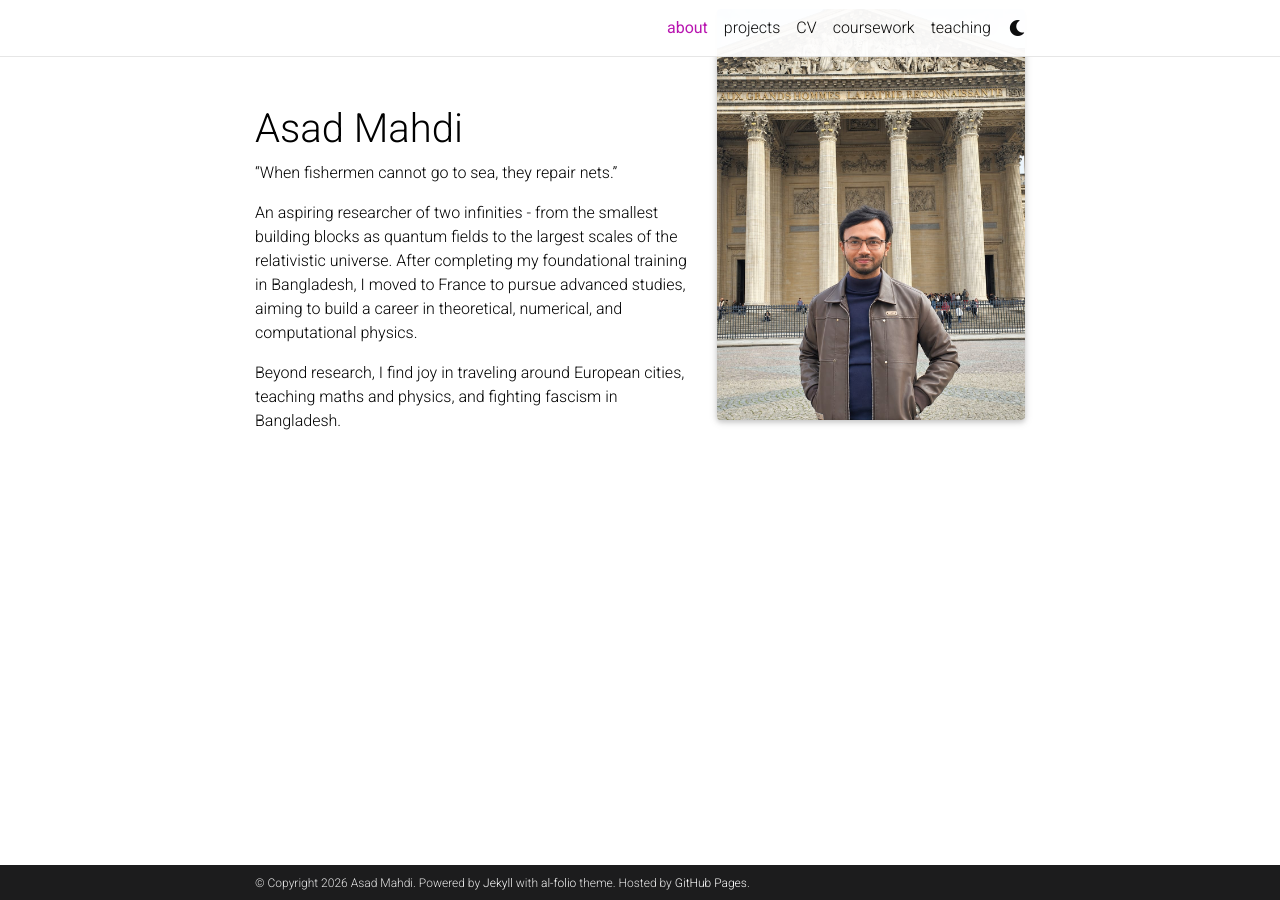
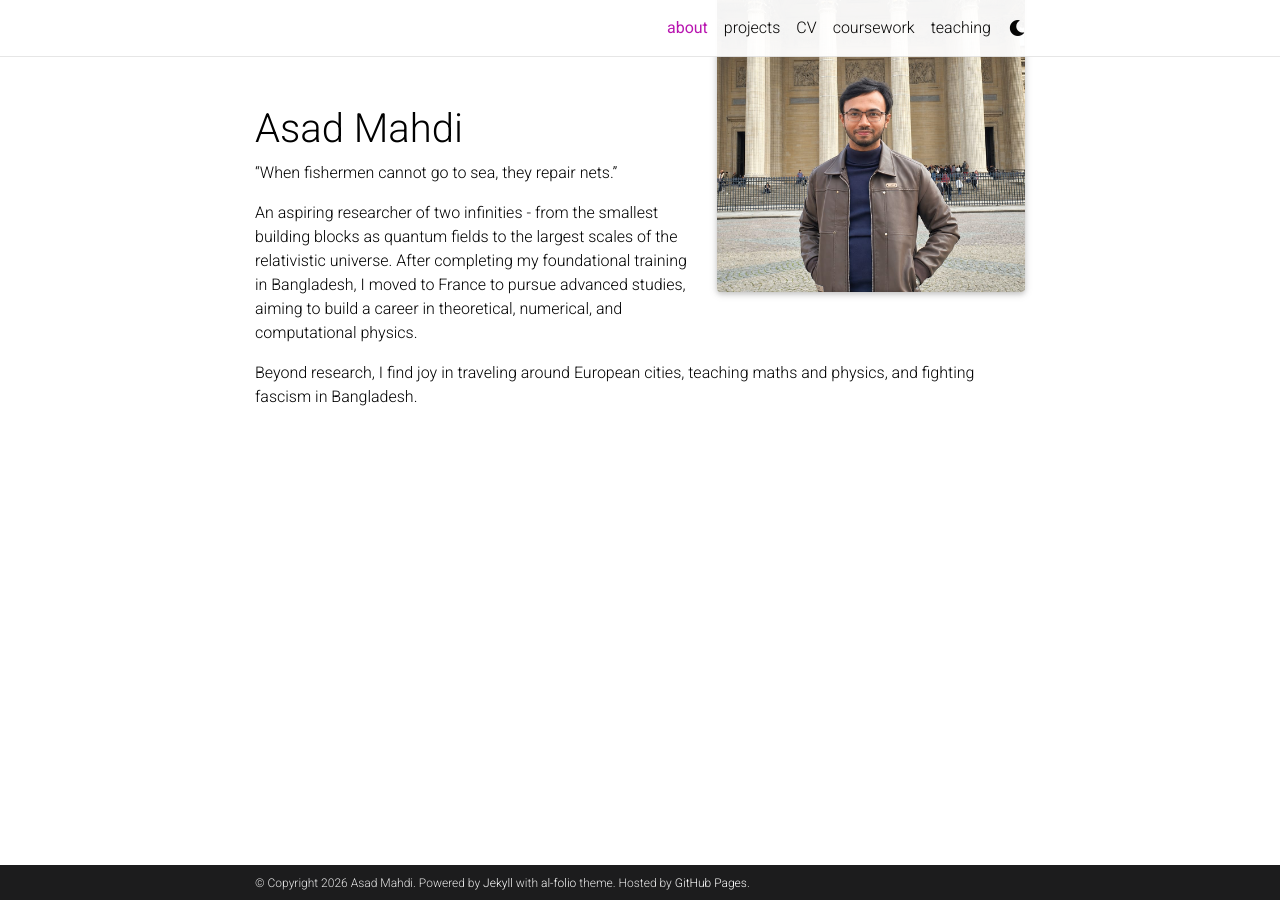
Before and after one commit to asadmahdi-phy/asadmahdi-phy.github.io, a Jekyll site: the page built from _pages/about.md, in a window 1280 px wide. Built offline with Jekyll 4.4.1, drawn with Linux system fonts in a browser that asks for light colours; full-size pictures stand in for the smaller copies a plugin makes; comment, search, counter and statistics services are not loaded; a style sheet for code colours, icons or effects is not loaded.

Commit message:
Update about.html

```diff
--- a/_layouts/about.html
+++ b/_layouts/about.html
@@ -6,8 +6,8 @@ layout: default
   /* Align the profile photograph with the name on desktop */
   @media (min-width: 576px) {
     .about-profile-aligned {
-      transform: translateY(-4rem);
-      margin-bottom: -4rem;
+      transform: translateY(-12rem);
+      margin-bottom: -12rem;
     }
   }
 </style>
```
